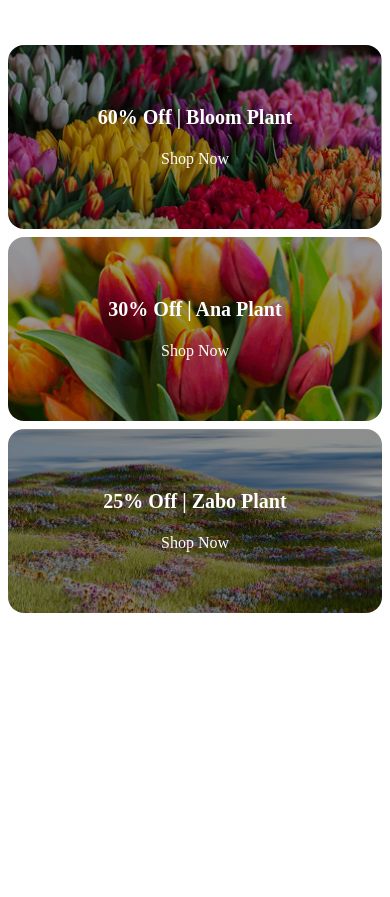
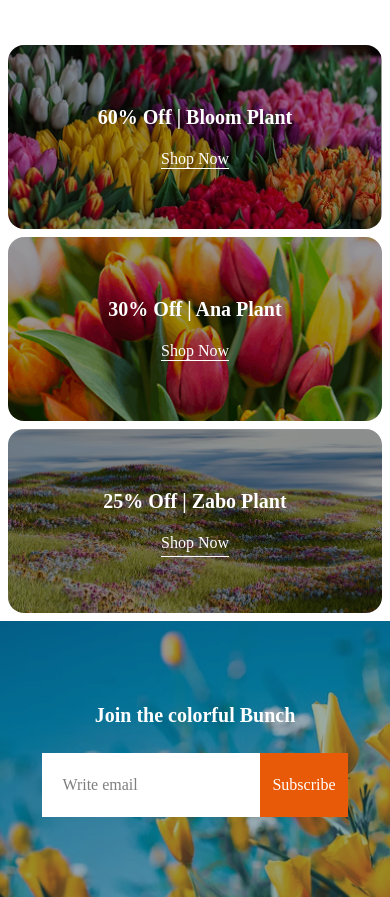
Before and after one commit to Azizul-haque1/B12A02-Responsive-Flowers, a plain HTML site: page index.html in a window 390 px wide. Shown: the part 3270-4167 px from the top of the page. Before the commit the page ends 3891 px from the top, so only its background shows below. Drawn offline with nearby package versions, Linux system fonts and the light colour scheme.

Commit message:
join section added with responsive

```diff
--- a/index.html
+++ b/index.html
@@ -198,17 +198,17 @@
                     class="letest-left-image grid  content-center  lg:grid-flow-col lg:grid-rows-2 gap-2 lg:gap-2 w-auto ">
                     <div
                         class="first-image text-center flex items-center justify-center bg-[linear-gradient(rgba(0,0,0,0.4),rgba(0,0,0,0.4)),url(./assets/deal-bloom.png)] w-full lg:w-[365px]  h-[184px] bg-cover  rounded-2xl ">
-                        <div class="text-white">
-                            <h2 class="text-xl font-bold"> 60% Off | Bloom Plant</h2>
-                            <button class="text-xm mt-4">Shop Now</button>
+                        <div class="text-white z-10">
+                            <h2 class="text-xl font-bold "> 60% Off | Bloom Plant</h2>
+                            <button class="text-xm mt-4 underline underline-offset-4">Shop Now</button>
                         </div>
                     </div>
 
                     <div
                         class="second-image flex  text-center items-center justify-center bg-[linear-gradient(rgba(0,0,0,0.4),rgba(0,0,0,0.4)),url(./assets/deal-ana.png)]  w-full lg:w-[365px] h-[184px] bg-cover  rounded-2xl bg[] ">
-                        <div class="text-white">
+                        <div class="text-white z-10">
                             <h2 class="text-xl font-bold"> 30% Off | Ana Plant</h2>
-                            <button class="text-xm mt-4">Shop Now</button>
+                            <button class="text-xm mt-4 underline underline-offset-4">Shop Now</button>
                         </div>
                     </div>
 
@@ -217,7 +217,7 @@
                         <div class="text-white">
                             <h2 class="text-xl lg:text-5xl font-bold"> 25% Off | Zabo
                                 Plant</h2>
-                            <button class="text-xm lg:text-3xl mt-4">Shop Now</button>
+                            <button class="text-xm lg:text-3xl mt-4 underline underline-offset-8">Shop Now</button>
                         </div>
                     </div>
 
@@ -228,9 +228,26 @@
         </section>
         <!-- latest deals section  end -->
 
+        <!--join section start  -->
+
+        <section class="join-section w-full">
+            <div
+                class="bg-[url(./assets/news-letter-bg.png)] bg-cover text-center flex items-center justify-center  bg-no-repeat mx-auto h-[276px] lg:h-[533px]">
+                <div class="">
+                    <h1 class=" text-xl font-semibold lg:text-5xl text-white mb-6">Join the colorful Bunch</h1>
+                    <div class="flex items-center justify-center w-full h-full"><input
+                            class="bg-white py[15.5px] py-5  lg:py-[26px] px-[20px] w-[218px] lg:w-[644px]" type="email"
+                            name="" placeholder="Write email" id="">
+                        <button
+                            class=" py-5 lg:py-[26px] px-3 lg:px-[50px] border-none  bg-[#E95A08] text-white">Subscribe</button>
+                    </div>
+
+                </div>
+            </div>
 
 
-
+        </section>
+        <!--join section end  -->
 
     </main>
     <!-- main section end -->
```
